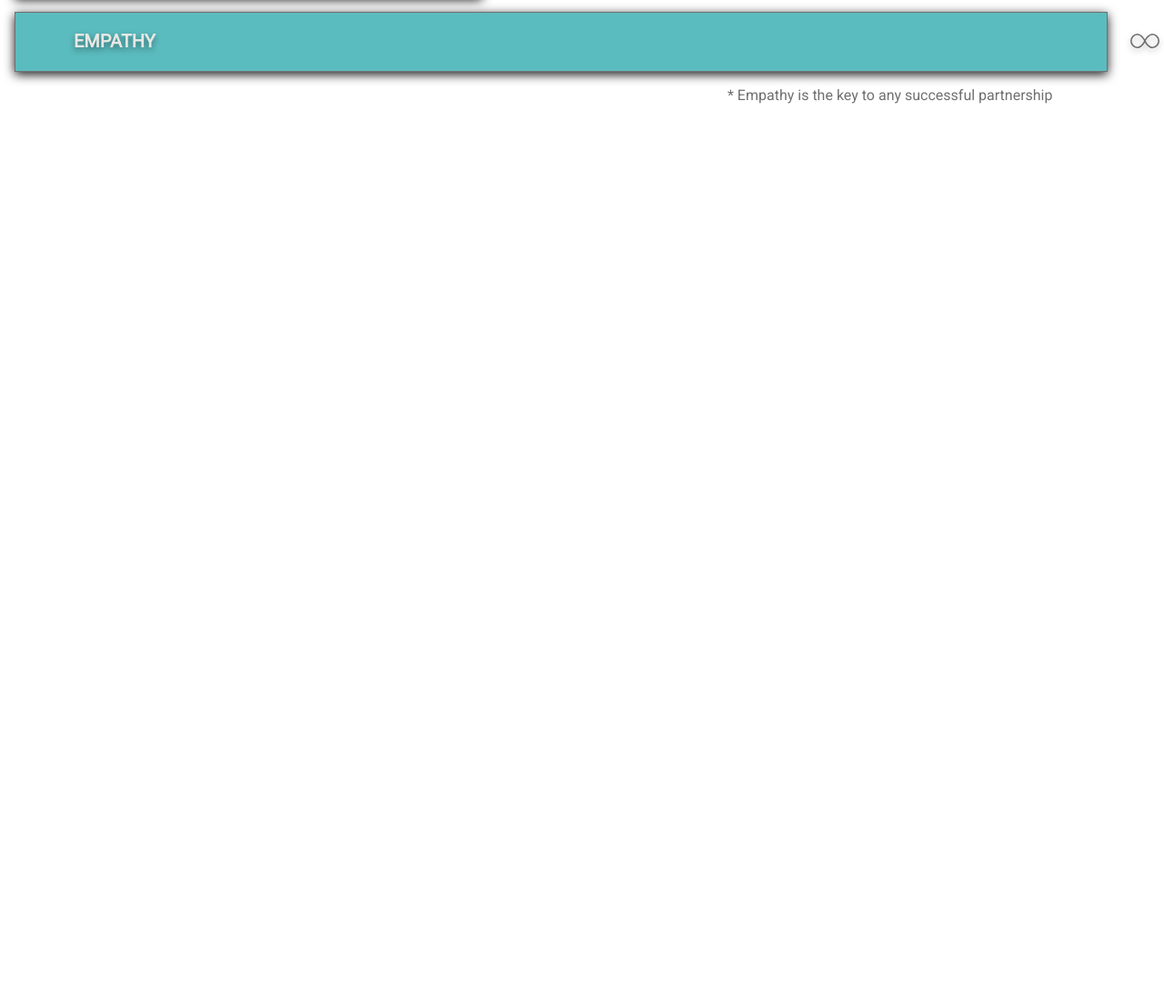
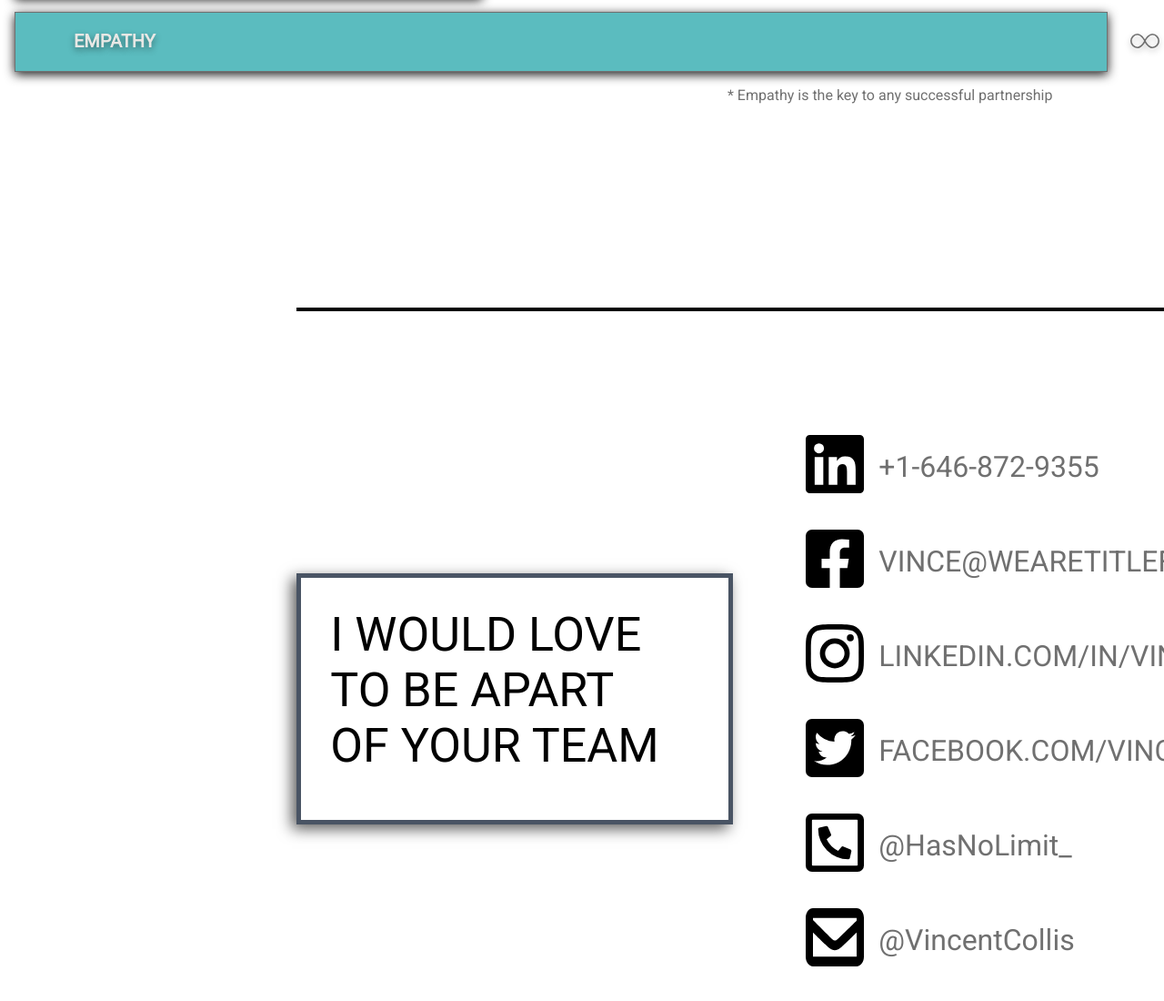
Before and after one commit to vincentcollis/Portfolio, a Gatsby site: page / in a window 1280 px wide. Shown: the part 2813-3913 px from the top of the page at 91% size. Before the commit the page ends 2927 px from the top, so only its background shows below. Built offline with nearby package versions, Linux system fonts and the light colour scheme; Gatsby itself is replaced by a stand-in of ours.

Commit message:
added ContactMe component

```diff
--- /dev/null
+++ b/src/components/ContactMe.js
@@ -0,0 +1,162 @@
+import React from 'react'
+import styled from 'styled-components'
+import '@fontsource/roboto'
+
+import phoneIcon from '../images/phone-square-alt.svg'
+import mailIcon from '../images/mail.svg'
+import linkedinIcon from '../images/linkedin.svg'
+import facebookIcon from '../images/facebook-square.svg'
+import instagramIcon from '../images/instagram.svg'
+import twitterIcon from '../images/twitter-square.svg'
+
+const SectionContainer = styled.div`
+    grid-column: 2/7 ;
+    grid-row : 8/9;
+
+    margin-top: 6rem;
+    display: flex;
+    /* flex-direction: column; */
+`
+
+const TextBox = styled.div`
+    width: 30rem;
+    height: 276px;
+    background: #fff;
+    border: 5px solid #495464;
+    box-shadow: -5px 5px 15px rgba(0, 0, 0, 0.64);
+
+    font-family: Roboto;
+    font-weight: normal;
+    font-size: 52px;
+    text-align: left;
+    color: #000;
+
+    margin: 12rem 0 0 0;
+    padding: 2rem 0 0 2rem;
+    box-sizing: border-box;
+`
+
+const IconPalette = styled.div`
+    margin: 0 0 0 5rem;
+    box-sizing:border-box;
+    display: flex;
+    flex-direction: column;
+`
+
+const ContactInfo = styled.div`
+    box-sizing:border-box;
+    flex-direction: column;
+    display: flex;
+`
+
+const Icon = styled.img`
+    height: 4rem;
+    width: 4rem;
+    margin: 2.5rem 0 0 0;
+    list-style: none;
+`
+const Text = styled.div`
+    height: 3rem;
+    font-family: Roboto;
+    font-weight: normal;
+    font-size: 32px;
+    text-align: left;
+    color: #707070;
+    margin: 3.5rem 0 0 1rem;
+`
+
+
+// icons displayed in icon palette
+const iconBlocks = [
+    {
+        name: "linkedIn",
+        source: linkedinIcon
+    },
+    {
+        name: "facebook",
+        source: facebookIcon
+    },
+    {
+        name: "instagram",
+        source: instagramIcon
+    },
+    {
+        name: "twitter",
+        source: twitterIcon
+    },
+    {
+        name: "phone",
+        source: phoneIcon
+    },
+    {
+        name: "mail",
+        source: mailIcon
+    },
+]
+
+const informationBlocks =[
+    '+1-646-872-9355',
+    'VINCE@WEARETITLEFIGHT.COM',
+    'LINKEDIN.COM/IN/VINCENTCOLLIS',
+    'FACEBOOK.COM/VINCENTCOLLIS00',
+    '@HasNoLimit_',
+    '@VincentCollis',
+]
+
+const Spacer = styled.div`
+    grid-column: 1/8 ;
+    grid-row : 9/10;
+
+    margin-top:7rem;
+    height: .01rem;
+    width: 100%;
+
+`
+
+const handleClick = (event) =>{
+    let key = event.target.dataset.id
+    let url = []
+
+    switch (key) {
+        case 'linkedIn':
+            url = {address: 'https://www.linkedin.com/in/vincentcollis/'}
+            break;
+        case 'facebook':
+            url = {address: 'https://www.facebook.com/VincentCollis00'}
+            break;
+        case 'instagram':
+            url = {address: 'https://www.instagram.com/hasnolimit_/'}
+            break;
+        case 'twitter':
+            url = {address: 'https://twitter.com/VincentCollis/'}
+            break;
+        case 'github':
+            url = {address: 'https://github.com/vincentcollis'}
+            break
+        default:
+            break;
+    }
+    window.location.href=`${url.address}`
+}
+
+export default function ContactMe() {
+
+    return (
+        <>
+        <SectionContainer id="contact">
+            <TextBox>
+                I WOULD LOVE <br/>
+                TO BE APART <br/>
+                OF YOUR TEAM
+            </TextBox>
+            <IconPalette>
+                {iconBlocks.map((icon, i) => <Icon key={i} src={icon.source} onClick={handleClick} data-id={icon.name}/>)}
+            </IconPalette>
+            <ContactInfo>
+                {informationBlocks.map((text, i) => <Text key={i} >{text}</Text>)}
+            </ContactInfo>
+        </SectionContainer>
+        <Spacer/>
+        </>
+    )
+}
--- a/src/pages/index.js
+++ b/src/pages/index.js
@@ -10,7 +10,7 @@ import Section2 from '../components/Section2'
 import PageBreak1 from '../components/PageBreak1'
 import Section3 from '../components/Section3'
 
-// import ContactMe from '../components/ContactMe'
+import ContactMe from '../components/ContactMe'
 import "@fontsource/roboto"
 
 const BreakLine = styled.div`
@@ -36,8 +36,8 @@ export default function Index() {
           <Section2/>
           <BreakLine lineOne/>
           <Section3/>
-          {/* <BreakLine lineTwo/> */}
-          {/* <ContactMe/> */}
+          <BreakLine lineTwo/>
+          <ContactMe/>
         </Layout>
   )
 }
```
